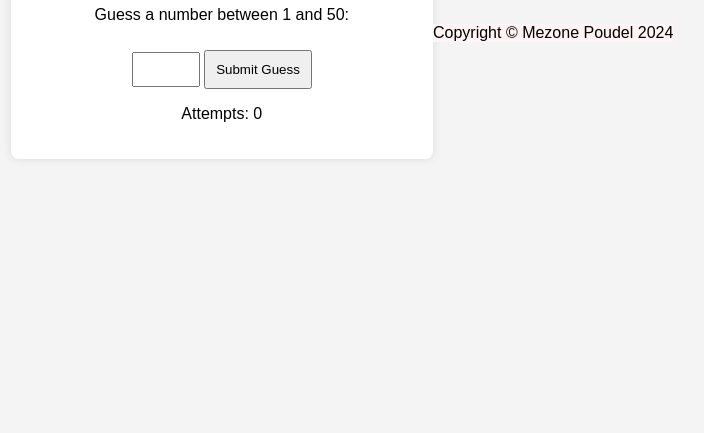
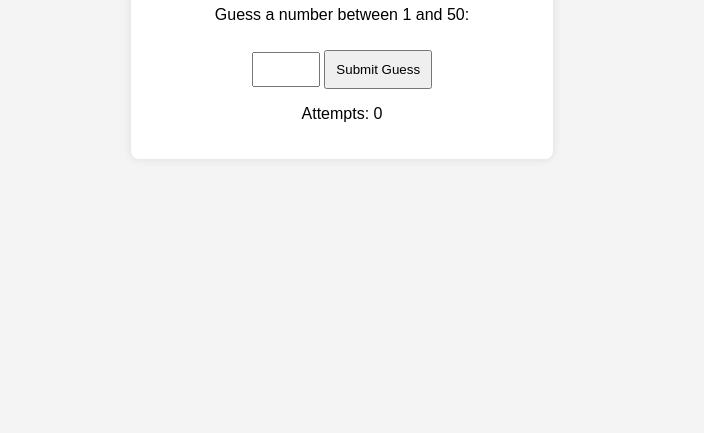
Before and after one commit to poudelmezone/guessnum, a plain HTML site: page index.html in a window 1280 px wide. Shown: the part 367-800 px from the top of the page, without its empty margins (298-1002 px from the left). Drawn offline with Linux system fonts and the light colour scheme.

Commit message:
Update index.html

```diff
--- a/index.html
+++ b/index.html
@@ -21,7 +21,6 @@
         <p id="message"></p>
         <p>Attempts: <span id="attempts">0</span></p>
     </div>
-    <p class="cpy">Copyright &copy; Mezone Poudel 2024</p>
     <script src="script.js"></script>
 </body>
 </html>
```
